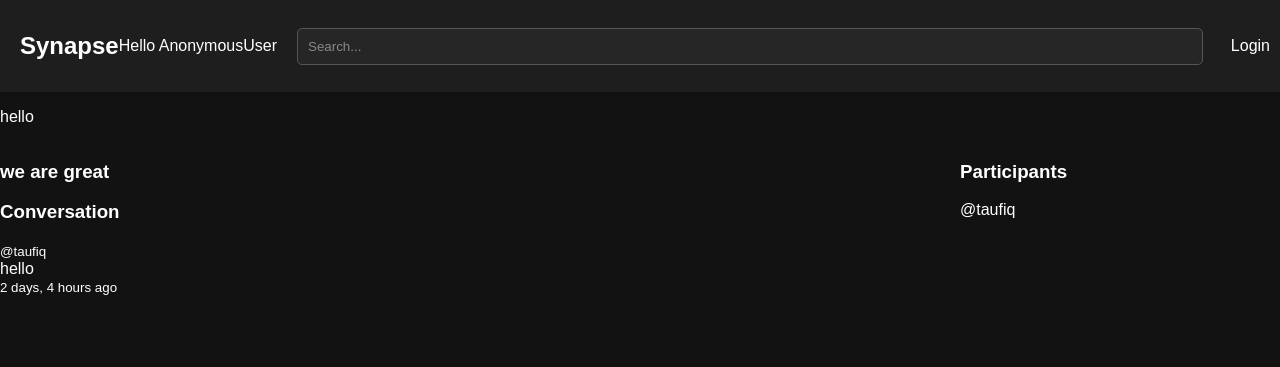
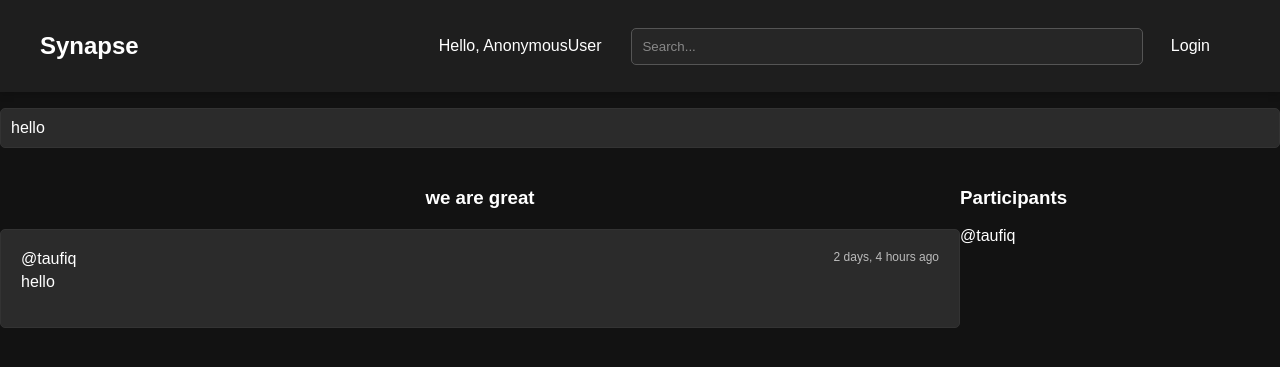
Before and after one commit to toffee-k21/synapse, a Django app: page /room/4/ in a window 1280 px wide. Shown: the top 367 px of the page. Run offline with Django 4.2, Linux system fonts and the light colour scheme; data comes from the database, SQL or seed files in the repository.

Commit message:
room theme installation

```diff
--- a/base/templates/base/room.html
+++ b/base/templates/base/room.html
@@ -1,29 +1,40 @@
-{% extends 'main.html' %}
-{% block content %}
+{% extends 'main.html' %} {% block content %}
 <style>
-        .main-container{
+  .main-container {
     display: grid;
     grid-template-columns: 3fr 1fr;
   }
 </style>
+
 <div class="main-container">
-  <div>
+  <div class="message-container">
+      <header>
+    <!-- <h1>Converation</h1> -->
     <h3>{{ room.name }}</h3>
     <h3>{{ room.description }}</h3>
-    <div class="comment-wrapper">
-      <h3>Conversation</h3>
+  </header>
+    <div class="messages">
       {% for message in messages %}
-      <div>
+      <div class="message">
+        <div class="message-info">
+          <span class="username"
+            ><a href="url 'user-profile' message.user.id "
+              >@{{message.user}}</a
+            ></span
+          >
+          <span class="time">{{message.created|timesince}} ago</span>
+        </div>
+        <p class="message-body">{{message.body}}</p>
         {% if request.user == message.user %}
-        <a href="{% url 'delete-message' message.id %}">Delete</a>
+        <div style=" display: flex; justify-content: flex-end;">
+  <a style="background-color: #2b6bbf; padding: 10px;  border-radius: 5px;" href="{% url 'delete-message' message.id %}">Delete</a>
+        </div>
         {% endif %}
-        <small><a href="url 'user-profile' message.user.id ">@{{message.user}}</a></small>
-        <div>{{message.body}}</div>
-        <small>{{message.created|timesince}} ago</small>
       </div>
       {% endfor %}
     </div>
 
+    <div class="input-bar">
       {% if request.user.is_authenticated %}
       <div>
         <form method="POST" action="">
@@ -37,6 +48,8 @@
       </div>
       {% endif %}
     </div>
+  </div>
+
   <div>
     <h3>Participants</h3>
     {% for p in participants %}
@@ -44,4 +57,5 @@
     {% endfor %}
   </div>
 </div>
+
 {% endblock %}
--- a/base/templates/base/topics_component.html
+++ b/base/templates/base/topics_component.html
@@ -3,10 +3,10 @@
   <div class="column topics">
     <h2>Topics</h2>
     <ul>
-      <li><a href="{% url 'home' %}">All</a></li>
+      <li  style="margin-bottom: 10px;"><a href="{% url 'home' %}">All</a></li>
       {% for topic in topics %}
       <div>
-        <li><a href="{% url 'home' %}?q={{topic.name|urlencode }}"
+        <li style="margin-bottom: 10px;"><a href="{% url 'home' %}?q={{topic.name|urlencode }}"
           >{{topic.name}}</a
         ></li>
       </div>
--- a/static/styles/style.css
+++ b/static/styles/style.css
@@ -16,10 +16,9 @@
     display: flex;
     justify-content: space-between;
     align-items: center;
-    padding: 1rem 20px;
+    padding: 1rem 40px;
     /* Add padding on the x-axis */
     background-color: #1e1e1e;
-    width: 100%;
     /* Full width */
     height: 60px;
     /* Increased height */
@@ -187,3 +186,125 @@
     display: flex;
     justify-content: flex-end;
 }
+
+/* room css starts from here */
+
+.container {
+    max-width: 800px;
+    /* Limiting max width of the container */
+    margin: auto;
+    /* Centering the container */
+    padding: 20px;
+    /* Padding around the content */
+    background-color: #1e1e1e;
+    /* Dark background for the content */
+    box-shadow: 0 2px 4px rgba(0, 0, 0, 0.5);
+    /* Subtle shadow for 3D effect */
+    border-radius: 8px;
+    /* Rounded corners */
+}
+
+/* Header styles */
+header {
+    text-align: center;
+    margin-bottom: 20px;
+    /* Space below header */
+}
+
+/* Messages section */
+.messages {
+    max-height: 400px;
+    /* Limit height of messages section */
+    overflow-y: auto;
+    /* Scrollbar for overflow */
+    margin-bottom: 20px;
+    /* Space below messages */
+    padding: 10px;
+    border: 1px solid #333;
+    /* Darker border around message area */
+    border-radius: 5px;
+    /* Rounded corners */
+    background-color: #2b2b2b;
+    /* Slightly different dark background for contrast */
+}
+
+/* Individual message styles */
+.message {
+    padding: 10px;
+    /* Padding inside each message */
+    border-bottom: 1px solid #444;
+    /* Darker divider between messages */
+}
+
+.message:last-child {
+    border-bottom: none;
+    /* No border for last message */
+}
+
+.message-info {
+    display: flex;
+    /* Flexbox to align username and time */
+    justify-content: space-between;
+    /* Space between elements */
+    font-size: 12px;
+    /* Smaller font for info */
+    color: #bbb;
+    /* Light grey color for meta information */
+}
+
+.message-body {
+    margin-top: 5px;
+    /* Space above message body */
+    color: #ffffff;
+    /* White text for message body */
+}
+
+/* Input bar styles */
+.input-bar {
+    display: flex;
+    /* Flexbox for input and button */
+    align-items: center;
+    /* Center vertically */
+}
+
+.message-input {
+    flex: 1;
+    /* Allow input to take up most space */
+    padding: 10px;
+    /* Padding inside input */
+    border: 1px solid #444;
+    /* Dark border */
+    border-radius: 5px;
+    /* Rounded corners */
+    margin-right: 10px;
+    /* Space between input and button */
+    background-color: #262626;
+    /* Dark background for input */
+    color: #ffffff;
+    /* White text in input */
+}
+
+.message-input::placeholder {
+    color: #888;
+    /* Placeholder color */
+}
+
+.send-button {
+    background-color: #3a8dff;
+    /* Blue background for button */
+    color: white;
+    /* White text */
+    border: none;
+    /* No border */
+    padding: 10px 15px;
+    /* Padding in button */
+    border-radius: 5px;
+    /* Rounded corners */
+    cursor: pointer;
+    /* Pointer cursor on hover */
+}
+
+.send-button:hover {
+    background-color: #2b6bbf;
+    /* Darker blue on hover */
+}
--- a/templates/nav.html
+++ b/templates/nav.html
@@ -1,8 +1,10 @@
 
 
 <nav class="navbar">
-  <a class="logo" href="/">Synapse</a>
-  Hello {{request.user}}
+  <a class="logo" href="/">Synapse </a>
+  <div style="margin-right: 10px; margin-left: 25%;">
+    Hello, {{request.user}}
+  </div>
   <div class="search-container">
     <form method="GET" action="{% url 'home' %}">
       <input type="text" class="search-bar" placeholder="Search..." />
```
Also changed, not shown: base/templates/base/profile.html (+4 -11 lines). Lines whose indentation alone changed are shown as unchanged.
